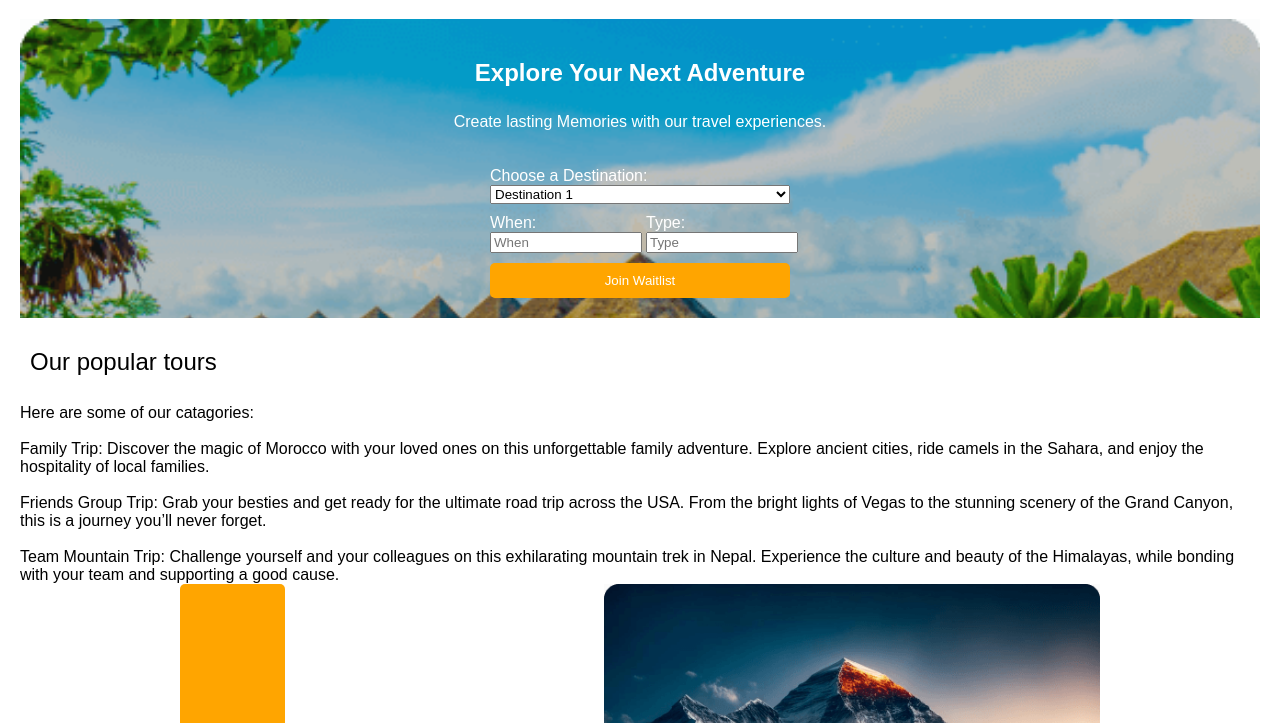
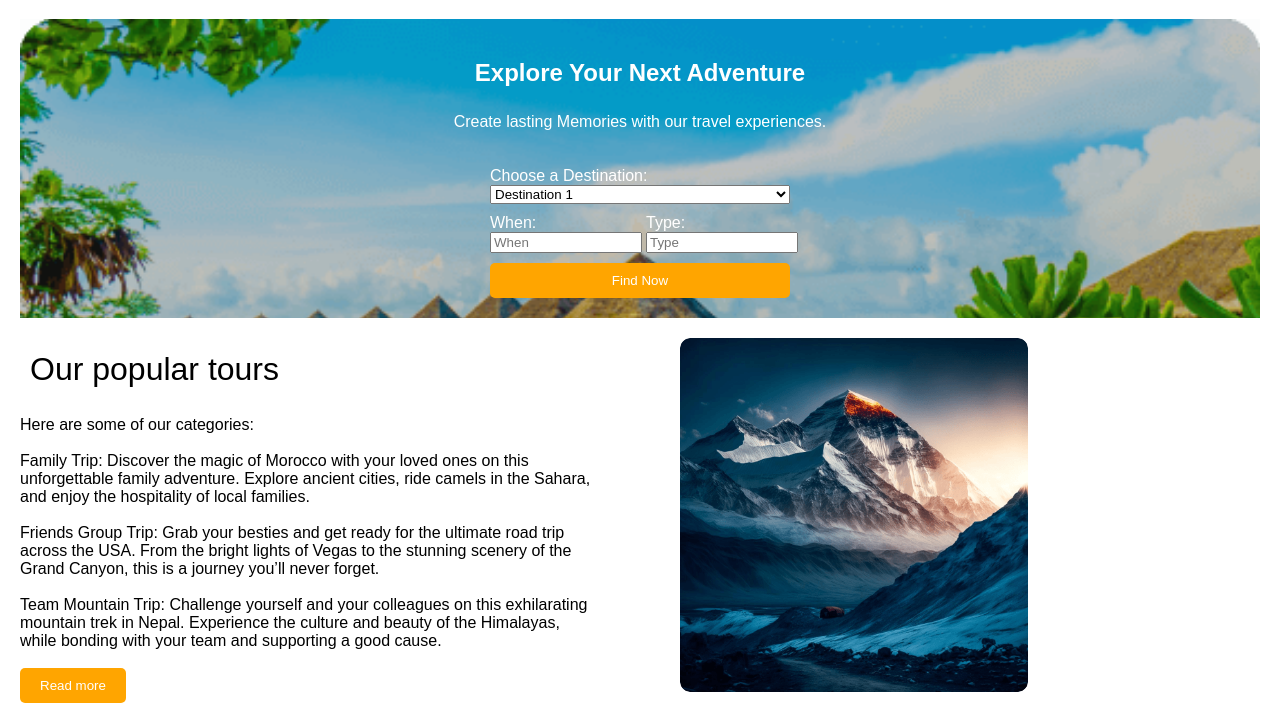
Before and after one commit to Samfrigginsen/Responsive-A-2, a plain HTML site: page index.html in a window 1280 px wide. Shown: the part 67-790 px from the top of the page. Drawn offline with Linux system fonts and the light colour scheme.

Commit message:
our popular tours

```diff
--- a/index.html
+++ b/index.html
@@ -1,11 +1,11 @@
 <!DOCTYPE html>
 <html lang="en">
+
 <head>
     <meta charset="UTF-8">
     <meta name="viewport" content="width=device-width, initial-scale=1.0">
     <title>Astro Travel</title>
     <style>
-
         .navbar {
             overflow: hidden;
             background-color: #ffffff;
@@ -30,7 +30,10 @@
         }
 
         @media only screen and (max-width: 768px) {
-            .navbar a:not(:first-child) {display: none;}
+            .navbar a:not(:first-child) {
+                display: none;
+            }
+
             .navbar a.icon {
                 float: right;
                 display: block;
@@ -38,12 +41,16 @@
         }
 
         @media only screen and (max-width: 768px) {
-            .navbar.responsive {position: relative;}
+            .navbar.responsive {
+                position: relative;
+            }
+
             .navbar.responsive a.icon {
                 position: absolute;
                 right: 0;
                 top: 0;
             }
+
             .navbar.responsive a {
                 float: none;
                 display: block;
@@ -82,7 +89,8 @@
             margin-bottom: 20px;
         }
 
-        select, input {
+        select,
+        input {
             width: 30%;
             margin-bottom: 10px;
         }
@@ -143,15 +151,20 @@
         }
 
         @media only screen and (max-width: 768px) {
-            select, input {
+
+            select,
+            input {
                 width: 100%;
             }
 
-            .banner, .text-area, .newsletter {
+            .banner,
+            .text-area,
+            .newsletter {
                 flex-direction: column;
             }
 
-            .text-area img, .newsletter img {
+            .text-area img,
+            .newsletter img {
                 width: 100%;
             }
 
@@ -161,11 +174,13 @@
         }
     </style>
 </head>
+
 <body>
 
     <header style="display: flex; justify-content: space-between; align-items: center;">
         <h1 style="color: orange; font-size: 24px; margin: 0;">
-            <img src="Group 40071 (2).png" alt="Astro Travel Logo" style="width: 30px; height: 30px; margin-right: 10px;">
+            <img src="Group 40071 (2).png" alt="Astro Travel Logo"
+                style="width: 30px; height: 30px; margin-right: 10px;">
             Astro <span style="color: black;">Travel</span>
         </h1>
 
@@ -194,13 +209,15 @@
     </script>
     <main>
 
-        <div class="banner" style="display: flex; flex-direction: column; justify-content: center; align-items: center; background-size: cover; color: white; padding: 20px; background-image: url('Rectangle 5.png');">
+        <div class="banner"
+            style="display: flex; flex-direction: column; justify-content: center; align-items: center; background-size: cover; color: white; padding: 20px; background-image: url('Rectangle 5.png');">
 
             <!-- Banner Content -->
             <h2 style="margin-bottom: 10px;">Explore Your Next Adventure</h2>
             <p>Create lasting Memories with our travel experiences.</p>
 
-    <form style="margin-top: 20px; max-width: 300px; width: 100%; text-align: left; display: flex; flex-wrap: wrap; justify-content: space-between;">
+            <form
+                style="margin-top: 20px; max-width: 300px; width: 100%; text-align: left; display: flex; flex-wrap: wrap; justify-content: space-between;">
 
                 <div style="flex-basis: 100%;">
                     <label for="destination">Choose a Destination:</label>
@@ -223,12 +240,13 @@
                 </div>
 
                 <!-- Submit Button -->
-        <button type="submit" style="background-color: orange; color: white; padding: 10px 20px; border: none; border-radius: 5px; cursor: pointer; width: 100%;">Join Waitlist</button>
+                <button type="submit"
+                    style="background-color: orange; color: white; padding: 10px 20px; border: none; border-radius: 5px; cursor: pointer; width: 100%;">Find
+                    Now</button>
 
             </form>
 
             <style>
-
                 @media only screen and (max-width: 768px) {
                     form {
                         flex-direction: column;
@@ -243,30 +261,40 @@
 
 
 
-        <div class="text-area">
+        <div class="text-area" style="display: flex; align-items: center;">
 
-<header style="font-size: x-large ;">Our popular tours</header>
+            <div style="flex: 1; text-align: left; padding-right: 80px;">
+                <header style="font-size:xx-large; text-align: left;">Our popular tours</header>
+                <br>
+                Here are some of our categories:
+                <br><br>
+                Family Trip: Discover the magic of Morocco with your loved ones on this unforgettable family adventure.
+                Explore ancient cities, ride camels in the Sahara, and enjoy the hospitality of local families.
+                <br><br>
+                Friends Group Trip: Grab your besties and get ready for the ultimate road trip across the USA. From the
+                bright lights of Vegas to the stunning scenery of the Grand Canyon, this is a journey you’ll never forget.
+                <br><br>
+                Team Mountain Trip: Challenge yourself and your colleagues on this exhilarating mountain trek in Nepal.
+                Experience the culture and beauty of the Himalayas, while bonding with your team and supporting a good
+                cause.
+                <br><br>
+                <button type="submit" style="background-color: orange; color: white; padding: 10px 20px; border: none; border-radius: 5px; cursor: pointer;">Read more</button>
+            </div>
 
             <br>
-Here are some of our catagories:
-<br>
-<br>
-    Family Trip: Discover the magic of Morocco with your loved ones on this unforgettable family adventure. Explore ancient cities, ride camels in the Sahara, and enjoy the hospitality of local families.
-    <br>
-    <br>
+            <div style="flex: 1;">
+                <img src="Rectangle 4.png" alt="Image" style="width: 60%; border-radius: 10px;">
+            </div>
 
-    Friends Group Trip: Grab your besties and get ready for the ultimate road trip across the USA. From the bright lights of Vegas to the stunning scenery of the Grand Canyon, this is a journey you’ll never forget.
-   <br><br>
-    Team Mountain Trip: Challenge yourself and your colleagues on this exhilarating mountain trek in Nepal. Experience the culture and beauty of the Himalayas, while bonding with your team and supporting a good cause.</p>
-            <button type="submit" style="background-color: orange; color: white; padding: 10px 20px; border: none; border-radius: 5px; cursor: pointer;">Read more</button>
-<br>
-
-            <img src="Rectangle 4.png" alt="Image">
-            <br>
-            <br>
+        </div>
 
 
-        </div>
+
+
+
+
+
+
         <header style="font-size: x-large ;">Chose your destination
         </header>
 
@@ -428,13 +456,17 @@ Here are some of our catagories:
         <div style="display: flex; align-items: left;">
 
             <div style="flex: 2; text-align: left;">
-        <header style="font-size: x-large; text-align: left; font-size: xx-large;">A simple perfect place to get lost</header>
+                <header style="font-size: x-large; text-align: left; font-size: xx-large;">A simple perfect place to get
+                    lost</header>
                 <p>Various places to visit without travel plans.</p>
-        <button type="submit" style=" background-color: orange; color: white; padding: 10px 20px; border: none; border-radius: 5px; cursor: pointer;">See more</button>
+                <button type="submit"
+                    style=" background-color: orange; color: white; padding: 10px 20px; border: none; border-radius: 5px; cursor: pointer;">See
+                    more</button>
             </div>
-
+            <br>
             <div style="flex: 1;">
-        <img src="Group 40089.png" alt="Description of the image" style="height: auto; border-radius: 10px; width: 100%;">
+                <img src="Group 40089.png" alt="Description of the image"
+                    style="height: auto; border-radius: 10px; width: 100%;">
             </div>
 
         </div>
@@ -450,10 +482,12 @@ Here are some of our catagories:
 
         <!-- newsletter -->
 
-<section style="display: flex;  justify-content: space-around; text-align: center; margin: 40px auto; max-width: 900px; position: relative;">
+        <section
+            style="display: flex;  justify-content: space-around; text-align: center; margin: 40px auto; max-width: 900px; position: relative;">
 
             <!-- Newsletter Box -->
-    <div style="flex: 1; text-align: left;max-width: 400px; padding: 20px; border: 1px solid orange; border-radius: 10px;">
+            <div
+                style="flex: 1; text-align: left;max-width: 400px; padding: 20px; border: 1px solid orange; border-radius: 10px;">
                 <h2>Newsletter</h2>
                 <p>Get your daily dose of travel news & tips. Sign up today!</p>
 
@@ -470,10 +504,13 @@ Here are some of our catagories:
 
             <br>
             <!-- Image Box -->
-    <div style="flex: 1; position: relative; margin-left: 20px; border: 1px solid #ddd; border-radius: 10px; overflow: hidden;">
-        <img src="Rectangle 8 (1).png" alt="Description of the image" style="width: 100%; height: auto; border-radius: 10px; position: relative;">
+            <div
+                style="flex: 1; position: relative; margin-left: 20px; border: 1px solid #ddd; border-radius: 10px; overflow: hidden;">
+                <img src="Rectangle 8 (1).png" alt="Description of the image"
+                    style="width: 100%; height: auto; border-radius: 10px; position: relative;">
 
-        <div style="font-size:x-small ;position: absolute; bottom: 60px; right: 10px; background-color: orange; color: white; padding: 5px; border-radius: 5px; transform: rotate(-45deg);">
+                <div
+                    style="font-size:x-small ;position: absolute; bottom: 60px; right: 10px; background-color: orange; color: white; padding: 5px; border-radius: 5px; transform: rotate(-45deg);">
                     astrotravel.com
 
                     <br>
@@ -498,12 +535,14 @@ Here are some of our catagories:
                     <button type="submit">Join Waitlist</button>
                 </form>
 
-        <p style="color: red;">Please note: Space tourism is subject to availability, and certain restrictions apply. </p>
+                <p style="color: red;">Please note: Space tourism is subject to availability, and certain restrictions
+                    apply. </p>
 
                 <p>Embark on a celestial journey with Astro Travel and be among the first space tourists in 2024!</p>
             </div>
 
-    <img src="Screenshot_14.png" alt="Space Tourism" style="width: 400px; border-radius: 10px; margin-left: 20px;">
+            <img src="Screenshot_14.png" alt="Space Tourism"
+                style="width: 400px; border-radius: 10px; margin-left: 20px;">
 
         </section>
 
@@ -541,7 +580,8 @@ Here are some of our catagories:
     <footer style="text-align: center; padding: 20px;">
 
         <div style="display: flex; align-items: center; justify-content: center; margin-bottom: 10px;">
-            <img src="Group 40071 (2).png" alt="Astro Travel Logo" style="width: 30px; height: 30px; margin-right: 10px;">
+            <img src="Group 40071 (2).png" alt="Astro Travel Logo"
+                style="width: 30px; height: 30px; margin-right: 10px;">
             <h2 style="color: orange; font-size: 20px; margin: 0;">Astro Travel</h2>
         </div>
 
@@ -571,4 +611,5 @@ Here are some of our catagories:
 
 
 </body>
+
 </html>
```
Lines whose indentation alone changed are shown as unchanged.
